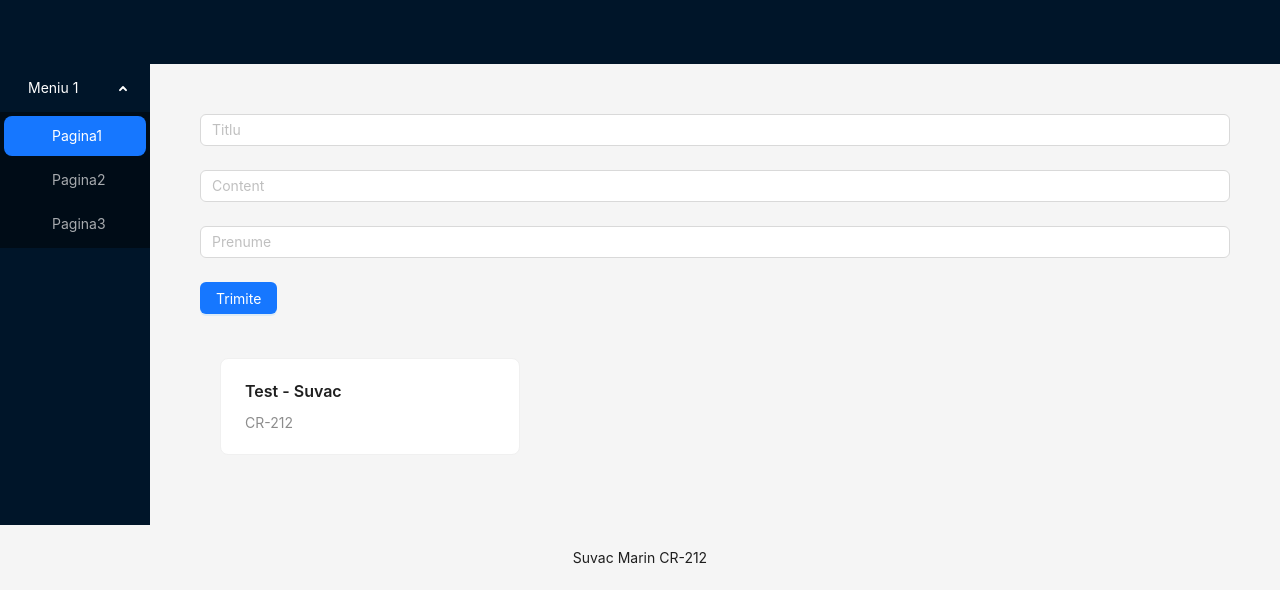
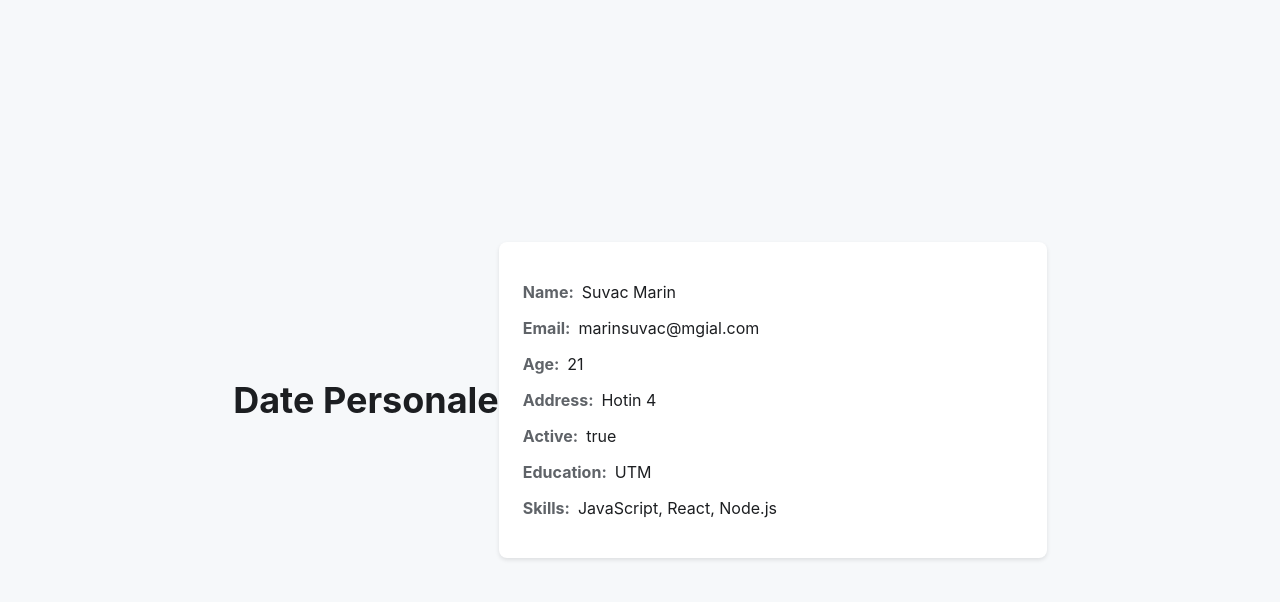
Before and after one commit to MarinSuvac/Laboratoare-TWEB-Suvac-Marin, a React (Create React App) app in the folder Laborator/laboratorul2/: page / in a window 1280 px wide. Shown: the top 602 px of the page. Built offline with nearby package versions, Linux system fonts and the light colour scheme.

Commit message:
Laboratorul4 modificari

```diff
--- a/Laborator/laboratorul2/src/App.tsx
+++ b/Laborator/laboratorul2/src/App.tsx
@@ -1,73 +1,65 @@
-import React, { useState } from 'react';
-import { Layout, Menu, Card, Form, Input, Button } from 'antd';
-const { SubMenu } = Menu;
+import React from 'react';
+import './lab4.css';
 
-const { Header, Content, Footer, Sider } = Layout;
+interface User {
+    name: string;
+    email: string;
+    age: number;
+    address: string;
+    isActive: boolean;
+}
 
-const App = () => {
-    const [form] = Form.useForm();
-    const [cards, setCards] = useState([
-        { title: 'Test', content: 'CR-212', prenume: 'Suvac' },
-    ]);
-    const handleSubmit = (values: { title: string; content: string; prenume: string }) => {
-        const newCard = { title: values.title, content: values.content, prenume: values.prenume };
-        const newCards = [...cards, newCard];
-        setCards(newCards);
-        console.log('Form values:', values);
-        alert('Forma s-a adăugat cu succes!');
-    };
-    return (
-        <Layout>
-            <Header style={{ display: 'flex', justifyContent: 'center' }}>
+interface AdvancedUser extends User {
+    education: string;
+    skills: string[];
+}
 
-            </Header>
-            <Layout>
-                <Sider width={150}  style={{ background: '#fff' }}>
-                    <Menu
-                        theme="dark"
-                        mode="inline"
-                        defaultSelectedKeys={['1']}
-                        defaultOpenKeys={['sub1']}
-                        style={{ height: '100%', borderRight: 0 }}
-                    >
-                        <SubMenu key="sub1" title="Meniu 1">
-                            <Menu.Item key="1">Pagina1</Menu.Item>
-                            <Menu.Item key="2">Pagina2</Menu.Item>
-                            <Menu.Item key="3">Pagina3</Menu.Item>
-                        </SubMenu>
-                    </Menu>
-                </Sider>
-
-                <Content style={{ padding: '50px' }}>
-                    <Form form={form} onFinish={handleSubmit}>
-                        <Form.Item name="title" rules={[{ required: true, message: 'Introduceți titlul' }]}>
-                            <Input placeholder="Titlu" />
-                        </Form.Item>
-                        <Form.Item name="content" rules={[{ required: true, message: 'Introduceți contentul' }]}>
-                            <Input placeholder="Content" />
-                        </Form.Item>
-                        <Form.Item name="prenume" rules={[{ required: true, message: 'Introduceți prenumele' }]}>
-                            <Input placeholder="Prenume" />
-                        </Form.Item>
-                        <Form.Item>
-                            <Button type="primary" htmlType="submit">
-                                Trimite
-                            </Button>
-                        </Form.Item>
-                    </Form>
-                    <div style={{ display: 'flex', flexWrap: 'wrap' }}>
-                        {cards.map(card => (
-                            <Card key={card.title} style={{ width: 300, margin: '20px' }}>
-                                <Card.Meta title={`${card.title} - ${card.prenume}`} description={card.content} />
-                            </Card>
-                        ))}
-                    </div>
-                </Content>
-            </Layout>
-            <Footer style={{ textAlign: 'center' }}>Suvac Marin CR-212</Footer>
-
-        </Layout>
-    );
+const user: AdvancedUser = {
+    name: 'Suvac Marin',
+    email: 'marinsuvac@mgial.com',
+    age: 21,
+    address: 'Hotin 4',
+    isActive: true,
+    education: 'UTM',
+    skills: ['JavaScript', 'React', 'Node.js'],
 };
 
-export default App;
+function Lab4() {
+    return (
+        <div className="container">
+            <h1 className="title">Date Personale</h1>
+            <div className="card">
+                <p>
+                    <span className="label">Name:</span>
+                    <span className="value">{user.name}</span>
+                </p>
+                <p>
+                    <span className="label">Email:</span>
+                    <span className="value">{user.email}</span>
+                </p>
+                <p>
+                    <span className="label">Age:</span>
+                    <span className="value">{user.age}</span>
+                </p>
+                <p>
+                    <span className="label">Address:</span>
+                    <span className="value">{user.address}</span>
+                </p>
+                <p>
+                    <span className="label">Active:</span>
+                    <span className="value">{user.isActive.toString()}</span>
+                </p>
+                <p>
+                    <span className="label">Education:</span>
+                    <span className="value">{user.education}</span>
+                </p>
+                <p>
+                    <span className="label">Skills:</span>
+                    <span className="value">{user.skills.join(', ')}</span>
+                </p>
+            </div>
+        </div>
+    );
+}
+
+export default Lab4;
--- /dev/null
+++ b/Laborator/laboratorul2/src/lab4.css
@@ -0,0 +1,43 @@
+.container {
+    display: flex;
+    justify-content: center;
+    align-items: center;
+    height: 100vh;
+    background-color: #f6f8fa;
+}
+
+.card {
+    background-color: #fff;
+    padding: 24px;
+    border-radius: 8px;
+    box-shadow: 0 2px 4px rgba(0, 0, 0, 0.1);
+    max-width: 500px;
+    width: 100%;
+}
+
+.title {
+    font-size: 36px;
+    font-weight: 700;
+    margin-bottom: 24px;
+    color: #1c1e21;
+}
+
+.label {
+    font-weight: 700;
+    color: #5f6368;
+}
+
+.value {
+    margin-left: 8px;
+    color: #1c1e21;
+}
+
+.skill {
+    display: inline-block;
+    margin-right: 8px;
+    margin-bottom: 8px;
+    padding: 8px;
+    background-color: #e0e0e0;
+    color: #333;
+    border-radius: 4px;
+}
```
